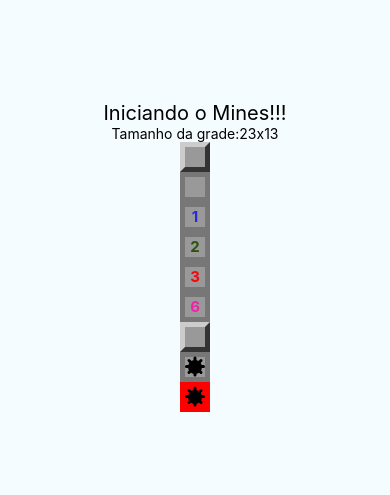
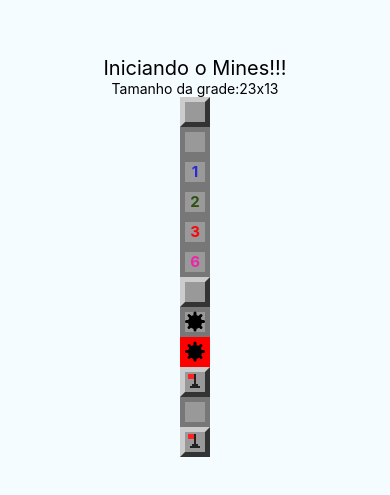
Before and after one commit to jvaraujos/course-react-native-mines, a React Native app in the folder mines/: screen / in a window 390 px wide. Shown: the part 171-666 px from the top of the page. Built offline with nearby package versions, Linux system fonts and the light colour scheme.

Commit message:
71 - Componente bandeira (flag)

```diff
--- a/mines/src/App.js
+++ b/mines/src/App.js
@@ -18,7 +18,9 @@ export default class App extends Component{
         <Field mined/>
         <Field mined opened/>
         <Field mined opened exploded/>
-
+        <Field flagged/>
+        <Field flagged opened/>
+        <Field flagged bigger/>
     </SafeAreaView>
     );
         }
--- a/mines/src/components/Field.js
+++ b/mines/src/components/Field.js
@@ -2,15 +2,15 @@ import React from 'react'
 import {View,StyleSheet,Text} from 'react-native'
 import params from '../params'
 import Mine from './Mine'
+import Flag from './Flag'
 
 export default props => {
-    const {mined,opened,nearMines,exploded} = props
+    const { mined, opened, nearMines, exploded, flagged} = props
 
     const styleField = [styles.field]
     if(opened) styleField.push(styles.opened)
     if(exploded) styleField.push(styles.exploded)
-    if(styleField.length===1) styleField.push(styles.regular)
-
+    if(!opened&&!exploded) styleField.push(styles.regular)
     let color = null
     if(nearMines>0){
         if(nearMines==1) color='#2A28D7'
@@ -23,8 +23,10 @@ export default props => {
     return (
         <View style={styleField}>
             {!mined&&opened&&nearMines>0?
-            <Text style={[styles.label,{color:color}]}>{nearMines}</Text>:false}
-            {mined&&opened?<Mine></Mine>:false}
+            <Text style={[styles.label,{color:color}]}>
+                {nearMines}</Text>:false}
+            {mined&&opened?<Mine/>:false}
+            {flagged && !opened ? <Flag /> : false}
         </View>
      )
 }
@@ -55,5 +57,5 @@ const styles =StyleSheet.create({
     exploded:{
         backgroundColor:'red',
         borderColor:'red',
-    }
+    },
 })
--- a/mines/src/components/Flag.js
+++ b/mines/src/components/Flag.js
@@ -13,36 +13,36 @@ export default props => {
 const styles = StyleSheet.create({
     container: {
         marginTop:2,
-     },
-     flagpole: {
+    },
+    flagpole: {
         position:'absolute',
         height:14,
-        widh:2,
+        width:2,
         backgroundColor:'#222',
         marginLeft:9,
     },
     flag: {
         position:'absolute',
         height:5,
-        widh:6,
+        width:6,
         backgroundColor:'#F22',
         marginLeft:3,
     },
     base1: {
         position:'absolute',
         height:2,
-        widh:6,
+        width:6,
         backgroundColor:'#222',
         marginLeft:7,
-        marginRight:10,
+        marginTop:10,
     },
     base2: {
         position:'absolute',
         height:2,
-        widh:10,
+        width:10,
         backgroundColor:'#222',
         marginLeft:5,
-        marginRight:12,
+        marginTop:12,
     },
     flagpoleBigger: {
         height: 28,
```
